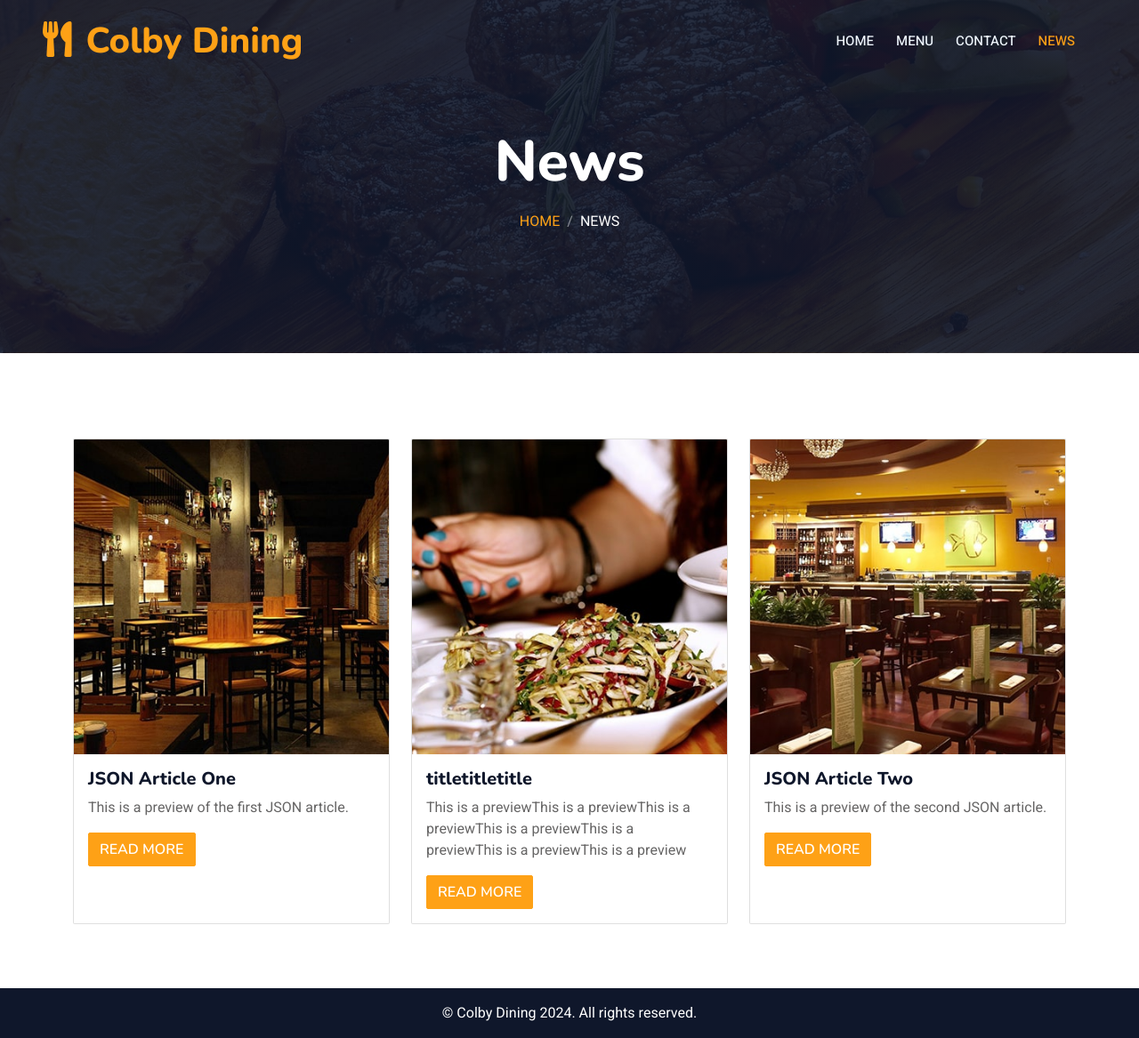
After one commit to cathymonkey/Colby-Dining-App, a Flask app: page /news in a window 1280 px wide. The commit adds this page. Shown: the whole page at 89% size. Run offline with Flask 3, Linux system fonts and the light colour scheme; some libraries are stand-ins or nearby versions.

Commit message:
Added news page, import article from json and some work on feedback popups
Added news page, import article from json and some work on feedback popups

```diff
--- a/app.py
+++ b/app.py
@@ -9,6 +9,10 @@ import os
 from dotenv import load_dotenv
 import logging
 import sys
+from news import news_bp
+from feedback import feedback_bp
+
+
 
 # Set up logging
 logging.basicConfig(stream=sys.stdout, level=logging.DEBUG)
@@ -43,6 +47,7 @@ app.config['GOOGLE_OAUTH_CLIENT_SECRET'] = os.getenv('GOOGLE_OAUTH_CLIENT_SECRET
 app.config['OAUTHLIB_RELAX_TOKEN_SCOPE'] = True
 app.config['OAUTHLIB_INSECURE_TRANSPORT'] = os.getenv('FLASK_ENV') == 'development'
 
+
 # Initialize extensions
 try:
     db.init_app(app)
@@ -70,6 +75,8 @@ except Exception as e:
 app.register_blueprint(auth_bp)
 app.register_blueprint(google_bp, url_prefix="/login")
 app.register_blueprint(main_blueprint)
+app.register_blueprint(news_bp)
+app.register_blueprint(feedback_bp, url_prefix='/feedback')
 
 if __name__ == '__main__':
 
--- /dev/null
+++ b/articles/article1.json
@@ -0,0 +1,7 @@
+{
+    "id": 1,
+    "title": "JSON Article One",
+    "preview": "This is a preview of the first JSON article.",
+    "content": "Full content of JSON Article One goes here.",
+    "image": "../static/img/about-1.jpg"
+}
--- /dev/null
+++ b/articles/article2.json
@@ -0,0 +1,7 @@
+{
+    "id": 2,
+    "title": "JSON Article Two",
+    "preview": "This is a preview of the second JSON article.",
+    "content": "Full content of JSON Article Two goes here.",
+    "image": "../static/img/about-2.jpg"
+}
--- /dev/null
+++ b/articles/article3.json
@@ -0,0 +1,7 @@
+{
+    "id": 3,
+    "title": "titletitletitle",
+    "preview": "This is a previewThis is a previewThis is a previewThis is a previewThis is a previewThis is a previewThis is a preview",
+    "content": "Full contentFull contentFull contentFull contentFull contentFull contentFull contentFull contentFull contentFull contentFull contentFull contentFull contentFull contentFull contentFull contentFull contentFull contentFull contentFull contentFull contentFull contentFull contentFull contentFull contentFull contentFull contentFull contentFull contentFull contentFull contentFull contentFull contentFull contentFull contentFull contentFull contentFull contentFull contentFull contentFull contentFull contentFull contentFull contentFull contentFull contentFull contentFull contentFull contentFull contentFull contentFull contentFull contentFull contentFull contentFull contentFull contentFull contentFull contentFull content",
+    "image": "../static/img/about-3.jpg"
+}
--- /dev/null
+++ b/news.py
@@ -0,0 +1,44 @@
+from flask import Blueprint, render_template, url_for
+import os
+import json
+
+news_bp = Blueprint('news', __name__)
+
+ARTICLES_FOLDER = 'articles'
+
+def load_articles():
+    articles = []
+    for filename in os.listdir(ARTICLES_FOLDER):
+        filepath = os.path.join(ARTICLES_FOLDER, filename)
+        if filename.endswith('.json') or filename.endswith('.txt'):
+            with open(filepath, 'r') as file:
+                try:
+                    if filename.endswith('.json'):
+                        article = json.load(file)
+                    else:
+                        content = file.read()
+                        lines = content.splitlines()
+                        article = {
+                            "id": int(lines[0].strip()),
+                            "title": lines[1].strip(),
+                            "preview": lines[2].strip(),
+                            "content": "\n".join(lines[3:]),
+                            "image": "../static/img/default.jpg"
+                        }
+                    articles.append(article)
+                except Exception as e:
+                    print(f"Error loading {filename}: {e}")
+    return articles
+
+@news_bp.route('/news')
+def news_page():
+    articles = load_articles()
+    return render_template('news.html', articles=articles)
+
+@news_bp.route('/article/<int:article_id>')
+def article_page(article_id):
+    articles = load_articles()
+    article = next((a for a in articles if a['id'] == article_id), None)
+    if not article:
+        return render_template('404.html'), 404
+    return render_template('article.html', article=article)
--- /dev/null
+++ b/templates/news.html
@@ -0,0 +1,96 @@
+<!DOCTYPE html>
+<html lang="en">
+
+<head>
+    <meta charset="utf-8">
+    <title>News - Colby Dining</title>
+    <meta content="width=device-width, initial-scale=1.0" name="viewport">
+    <meta content="" name="keywords">
+    <meta content="" name="description">
+
+    <!-- Favicon -->
+    <link href="../static/img/favicon.ico" rel="icon">
+
+    <!-- Google Web Fonts -->
+    <link rel="preconnect" href="https://fonts.googleapis.com">
+    <link rel="preconnect" href="https://fonts.gstatic.com" crossorigin>
+    <link href="https://fonts.googleapis.com/css2?family=Heebo:wght@400;500;600&family=Nunito:wght@600;700;800&family=Pacifico&display=swap" rel="stylesheet">
+
+    <!-- Icon Font Stylesheet -->
+    <link href="https://cdnjs.cloudflare.com/ajax/libs/font-awesome/5.10.0/css/all.min.css" rel="stylesheet">
+    <link href="https://cdn.jsdelivr.net/npm/bootstrap-icons@1.4.1/font/bootstrap-icons.css" rel="stylesheet">
+
+    <!-- Libraries Stylesheet -->
+    <link href="../static/lib/animate/animate.min.css" rel="stylesheet">
+    <link href="../static/lib/owlcarousel/assets/owl.carousel.min.css" rel="stylesheet">
+    <link href="../static/lib/tempusdominus/css/tempusdominus-bootstrap-4.min.css" rel="stylesheet" />
+
+    <!-- Customized Bootstrap Stylesheet -->
+    <link href="../static/css/bootstrap.min.css" rel="stylesheet">
+
+    <!-- Template Stylesheet -->
+    <link href="../static/css/style.css" rel="stylesheet">
+</head>
+
+<body>
+    <div class="container-xxl bg-white p-0">
+
+
+        <!-- Navbar & Hero Start -->
+        <div class="container-xxl position-relative p-0">
+            <nav class="navbar navbar-expand-lg navbar-dark bg-dark px-4 px-lg-5 py-3 py-lg-0">
+                <a href="{{ url_for('main.index') }}" class="navbar-brand p-0">
+                    <h1 class="text-primary m-0"><i class="fa fa-utensils me-3"></i>Colby Dining</h1>
+                </a>
+                <button class="navbar-toggler" type="button" data-bs-toggle="collapse" data-bs-target="#navbarCollapse">
+                    <span class="fa fa-bars"></span>
+                </button>
+                <div class="collapse navbar-collapse" id="navbarCollapse">
+                    <div class="navbar-nav ms-auto py-0 pe-4">
+                        <a href="{{ url_for('main.index') }}" class="nav-item nav-link">Home</a>
+                        <a href="{{ url_for('main.menu') }}" class="nav-item nav-link">Menu</a>
+                        <a href="{{ url_for('main.contact') }}" class="nav-item nav-link">Contact</a>
+                        <a href="{{ url_for('news.news_page') }}" class="nav-item nav-link active">News</a>
+                    </div>
+                </div>
+            </nav>
+
+            <div class="container-xxl py-5 bg-dark hero-header mb-5">
+                <div class="container text-center my-5 pt-5 pb-4">
+                    <h1 class="display-3 text-white mb-3 animated slideInDown">News</h1>
+                    <nav aria-label="breadcrumb">
+                        <ol class="breadcrumb justify-content-center text-uppercase">
+                            <li class="breadcrumb-item"><a href="{{ url_for('main.index') }}">Home</a></li>
+                            <li class="breadcrumb-item text-white active" aria-current="page">News</li>
+                        </ol>
+                    </nav>
+                </div>
+            </div>
+        </div>
+        <!-- Navbar & Hero End -->
+        <div class="container py-5">
+            <div class="row">
+                {% for article in articles %}
+                <div class="col-md-6 col-lg-4 mb-4">
+                    <div class="card h-100">
+                        <img src="{{ article.image }}" class="card-img-top" alt="{{ article.title }}">
+                        <div class="card-body">
+                            <h5 class="card-title">{{ article.title }}</h5>
+                            <p class="card-text">{{ article.preview }}</p>
+                            <a href="{{ url_for('news.article_page', article_id=article.id) }}" class="btn btn-primary">Read More</a>
+                        </div>
+                    </div>
+                </div>
+                {% endfor %}
+            </div>
+        </div>
+
+
+        <!-- Footer Start -->
+        <footer class="footer bg-dark text-white text-center py-3">
+            <p class="m-0">© Colby Dining 2024. All rights reserved.</p>
+        </footer>
+        <!-- Footer End -->
+    </div>
+</body>
+</html>
```
Also changed, not shown: feedback.py (added, +47 -0 lines), models.py (+7 -0 lines), populate_db.py (+35 -1 lines), static/css/news.css (added, +39 -0 lines), static/js/index.js (+75 -0 lines), templates/article.html (added, +87 -0 lines), templates/index.html (+60 -0 lines).
